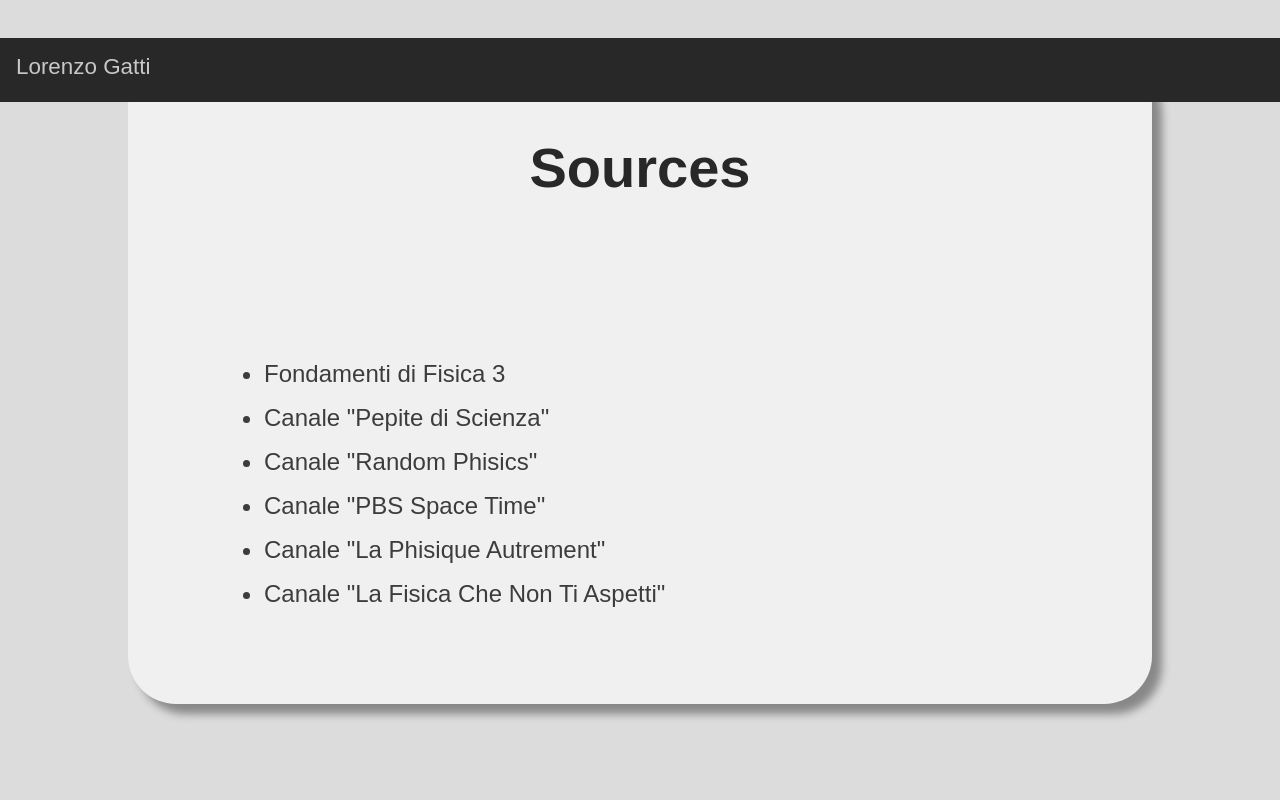
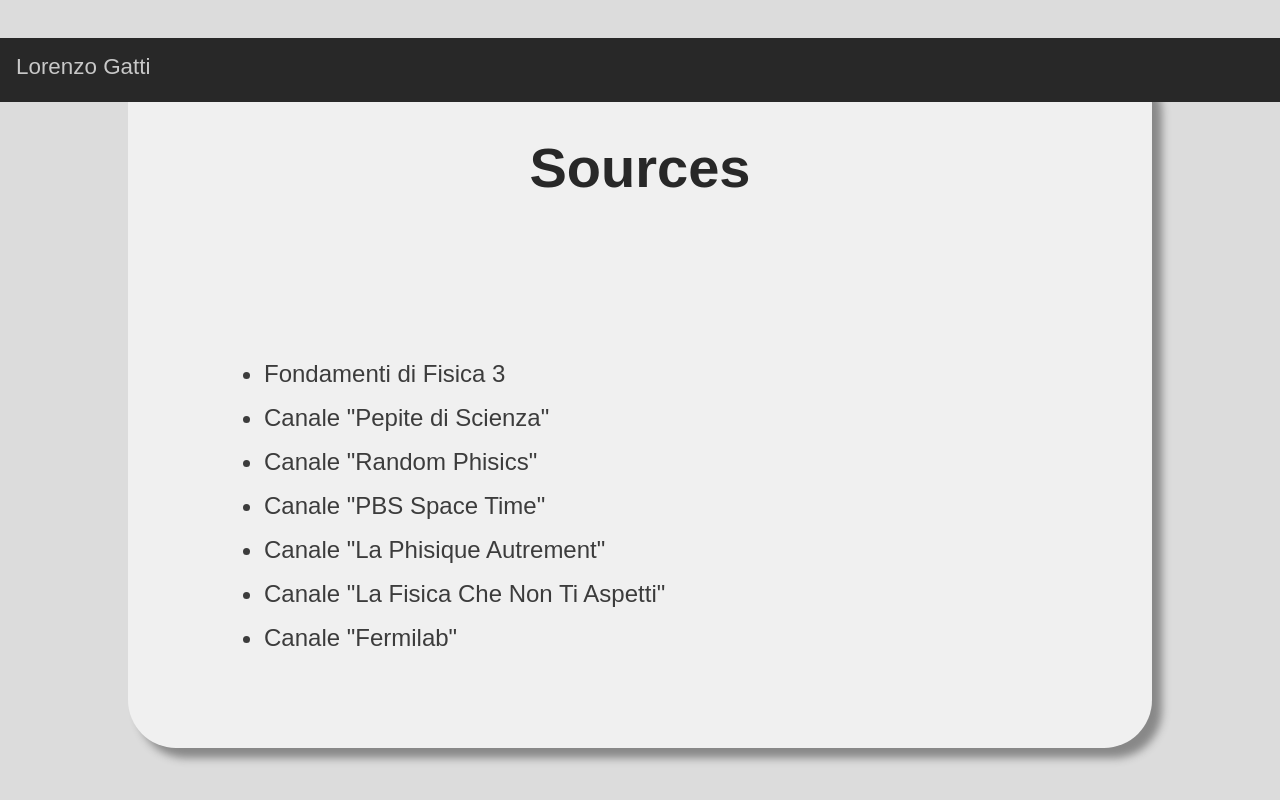
Before and after one commit to LorenzoGatti05/ProbabilityInQuantumMechanics, a plain HTML site: page sources.html in a window 1280 px wide. Shown: the part 698-1498 px from the top of the page. Drawn offline with Linux system fonts and the light colour scheme.

Commit message:
Update sources.html

```diff
--- a/sources.html
+++ b/sources.html
@@ -40,6 +40,7 @@
                 <li>Canale "PBS Space Time"</li>
                 <li>Canale "La Phisique Autrement"</li>
                 <li>Canale "La Fisica Che Non Ti Aspetti"</li>
+                <li>Canale "Fermilab"</li>
             </ul>
         </h3>
     </section>
```
